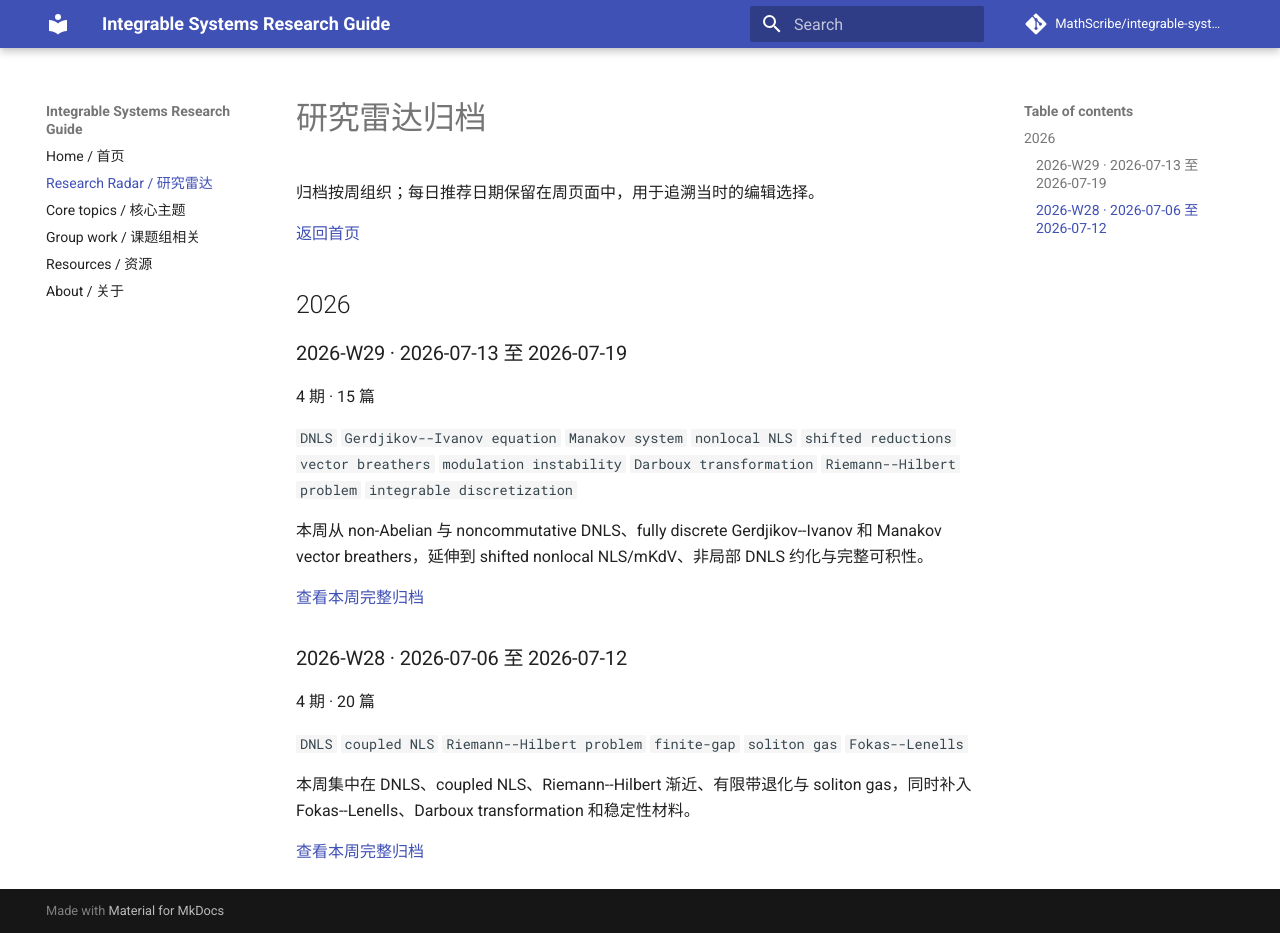
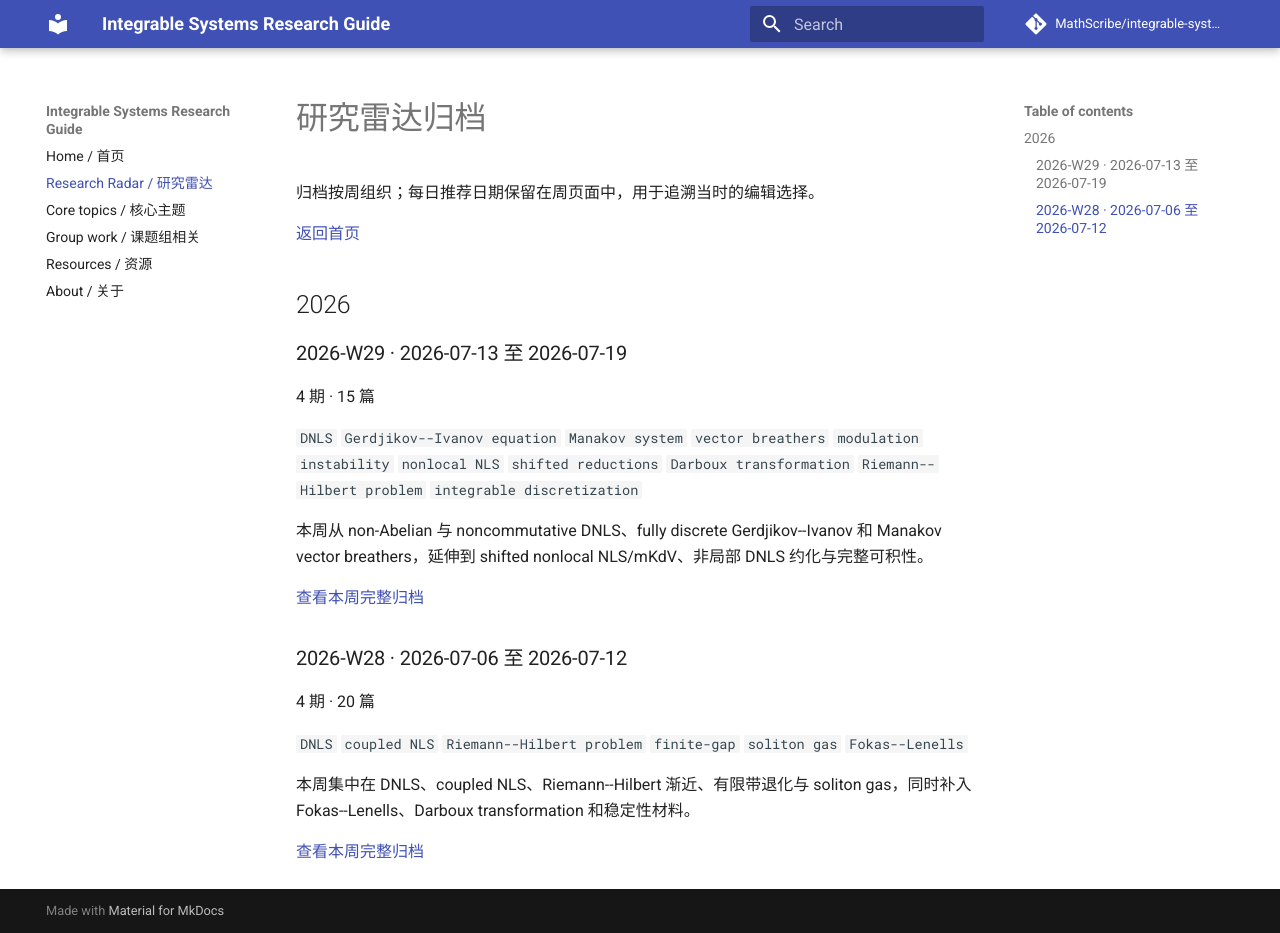
Before and after one commit to MathScribe/integrable-systems-guide, an MkDocs documentation site: the page built from docs/radar/index.md, in a window 1280 px wide and 933 px high. Built offline with MkDocs 1.6.1 and Material for MkDocs 9.7.7, drawn with Linux system fonts in a browser that asks for light colours; comment, search, counter and statistics services are not loaded.

```diff
--- a/docs/radar/index.md
+++ b/docs/radar/index.md
@@ -10,7 +10,7 @@
 
 4 期 · 15 篇
 
-`DNLS` `Gerdjikov--Ivanov equation` `Manakov system` `nonlocal NLS` `shifted reductions` `vector breathers` `modulation instability` `Darboux transformation` `Riemann--Hilbert problem` `integrable discretization`
+`DNLS` `Gerdjikov--Ivanov equation` `Manakov system` `vector breathers` `modulation instability` `nonlocal NLS` `shifted reductions` `Darboux transformation` `Riemann--Hilbert problem` `integrable discretization`
 
 本周从 non-Abelian 与 noncommutative DNLS、fully discrete Gerdjikov--Ivanov 和 Manakov vector breathers，延伸到 shifted nonlocal NLS/mKdV、非局部 DNLS 约化与完整可积性。
 
```
Also changed, not shown: 1 other file.
